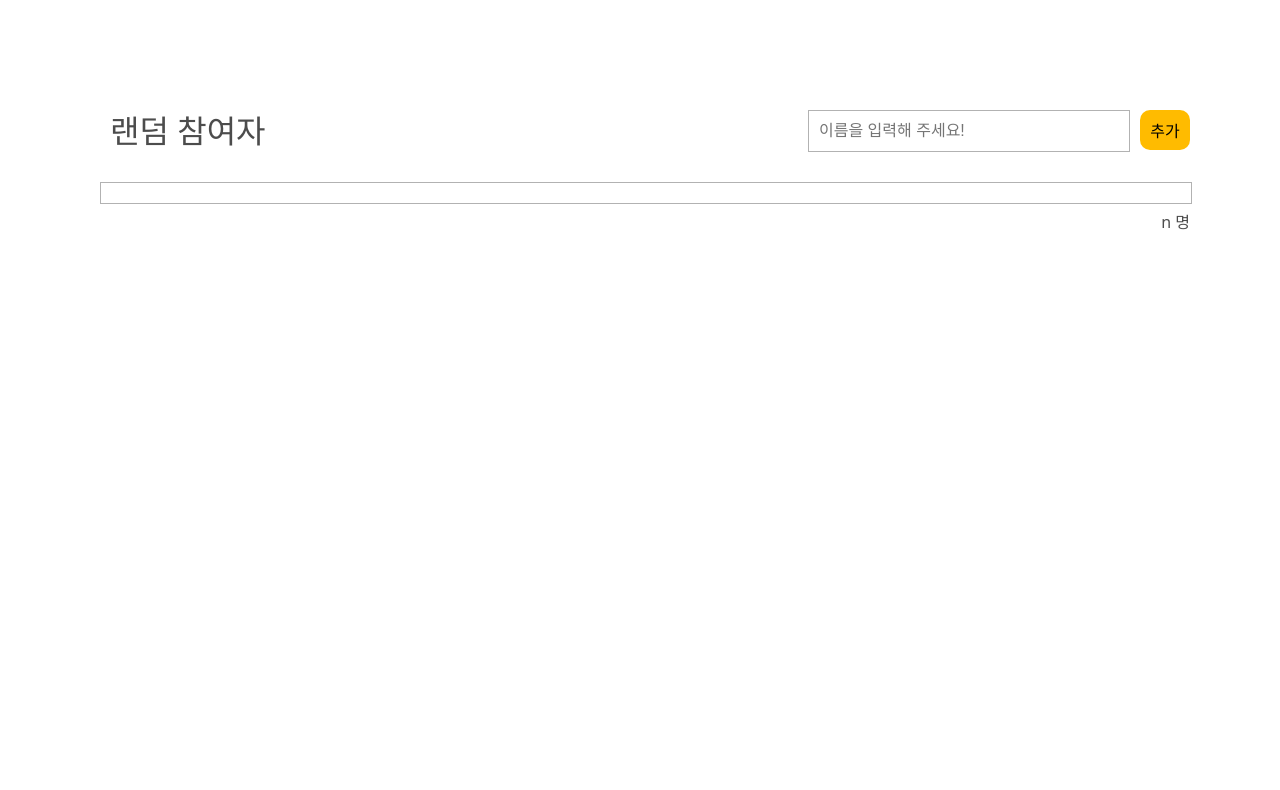
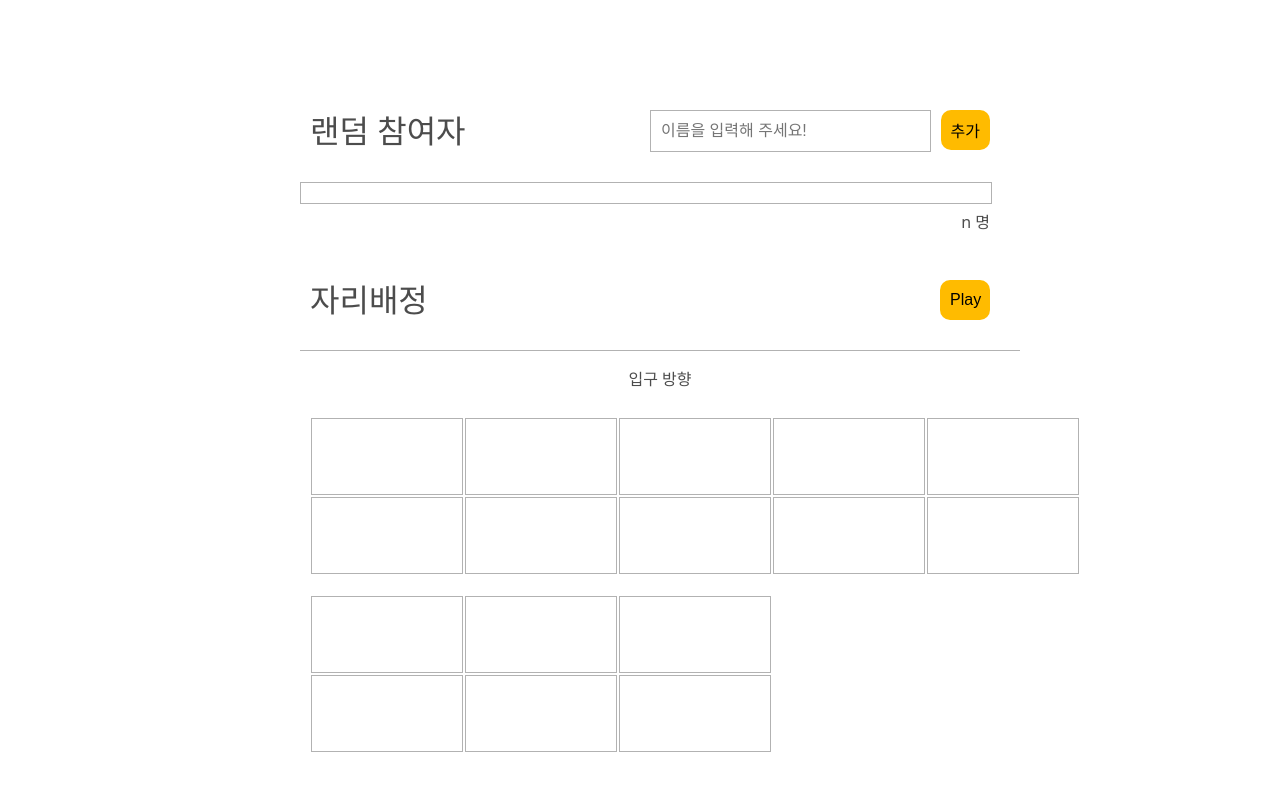
Before and after one commit to narin-ato/random-seats, a plain HTML site: page index.html in a window 1280 px wide. Drawn offline with Linux system fonts and the light colour scheme.

Commit message:
Added random seat features. Finished in JS.

```diff
--- a/index.html
+++ b/index.html
@@ -10,7 +10,7 @@
   <body>
     <main class="main-screen">
       <div class="parts-info">
-        <div class="parts-info__row">
+        <div class="parts-info__row row">
           <div class="parts-info__title">
             <h2>랜덤 참여자</h2>
           </div>
@@ -19,12 +19,63 @@
             <input type="submit" value="추가" />
           </form>
         </div>
-        <div class="parts-info__row">
+        <div class="parts-info__row row">
           <ul class="parts-info__list"></ul>
         </div>
-        <form class="parts-info__row">
+        <form class="parts-info__row row">
           <span class="parts-info__number">n 명</span>
         </form>
+      </div>
+      <div class="random-seats">
+        <div class="random-seats__row row">
+          <div class="random-seats__title">
+            <h2>자리배정</h2>
+          </div>
+          <form class="random-seats__form">
+            <input type="submit" value="Play" />
+          </form>
+        </div>
+        <div class="random-seats__row row">
+          <h4>입구 방향</h4>
+        </div>
+        <div class="random-seats__row row">
+          <div class="random-seats__column">
+            <div class="random-seats__row-in-column">
+              <div class="random-seats__seat"></div>
+              <div class="random-seats__seat"></div>
+              <div class="random-seats__seat"></div>
+            </div>
+            <div class="random-seats__row-in-column">
+              <div class="random-seats__seat"></div>
+              <div class="random-seats__seat"></div>
+              <div class="random-seats__seat"></div>
+            </div>
+          </div>
+          <div class="random-seats__column">
+            <div class="random-seats__row-in-column">
+              <div class="random-seats__seat"></div>
+              <div class="random-seats__seat"></div>
+            </div>
+            <div class="random-seats__row-in-column">
+              <div class="random-seats__seat"></div>
+              <div class="random-seats__seat"></div>
+            </div>
+          </div>
+        </div>
+        <div class="random-seats__row row">
+          <div class="random-seats__column">
+            <div class="random-seats__row-in-column">
+              <div class="random-seats__seat"></div>
+              <div class="random-seats__seat"></div>
+              <div class="random-seats__seat"></div>
+            </div>
+            <div class="random-seats__row-in-column">
+              <div class="random-seats__seat"></div>
+              <div class="random-seats__seat"></div>
+              <div class="random-seats__seat"></div>
+            </div>
+          </div>
+        </div>
       </div>
     </main>
     <script src="main.js"></script>
--- a/main.js
+++ b/main.js
@@ -3,6 +3,7 @@ const nameAddForm = document.querySelector(".parts-info__form");
 const nameInput = document.querySelector(".parts-info__form input:first-child");
 const nameList = document.querySelector(".parts-info__list");
 const totalNum = document.querySelector(".parts-info__number");
+const playBtnForm = document.querySelector(".random-seats__form");
 const NAME_KEY = "Modori members";
 
 let closeBtns = document.querySelectorAll(".parts-info__close-btn");
@@ -56,7 +57,6 @@ nameAddForm.addEventListener("submit", (event) => {
 });
 
 // 2. Delete participants
-
 function handleDelete(event) {
   const deleteElement = event.target.parentNode;
   const deleteName = event.target.parentNode.childNodes[0].innerText;
@@ -84,9 +84,48 @@ function countNumber() {
 
 //  4. Play Random seats
 
-// function handleRandomBtn(event) {
-//   if (savedName === null) {
-//     alert("이름을 먼저 추가하세요!")
-//   } else {
-//  }
-//}
+const seats = document.querySelectorAll(".random-seats__seat");
+
+function paintRandomSeats(seats, nameList) {
+  console.log("paint start!");
+  let seatNum = 0;
+  nameList.forEach((ownerName) => {
+    const seat = seats[seatNum];
+    if (seat.childNodes.length === 0) {
+      console.log("there is no data in localstorage!");
+      console.log(`${ownerName}`);
+      const newOwner = document.createElement("span");
+      seat.appendChild(newOwner);
+      newOwner.innerText = ownerName;
+    } else {
+      console.log("there is existing data in localstorage!");
+      console.log(`${ownerName}`);
+      seat.childNodes[0].innerHTML = ownerName;
+    }
+
+    seatNum++;
+  });
+}
+
+function shuffle(arr) {
+  console.log("Shuffle start!");
+  for (let i = arr.length - 1; i > 0; i--) {
+    const j = Math.floor(Math.random() * (i + 1));
+    [arr[i], arr[j]] = [arr[j], arr[i]];
+  }
+  // temp
+  console.log(arr);
+  //
+  paintRandomSeats(seats, arr);
+}
+
+function handleRandomBtn(e) {
+  e.preventDefault();
+  if (toSaveNewName.length === 0) {
+    alert("참여자 명단을 먼저 작성해주세요!");
+  } else {
+    shuffle(toSaveNewName);
+  }
+}
+
+playBtnForm.addEventListener("click", handleRandomBtn);
--- a/style.css
+++ b/style.css
@@ -19,30 +19,42 @@ body {
 }
 
 .main-screen {
-  margin: 100px 100px;
+  margin: 100px 300px;
 }
 
-.parts-info__row {
+/* Components */
+.row {
   width: 100%;
   display: flex;
-}
-
-.parts-info__row {
   padding: 10px 0px 10px 10px;
 }
 
-.parts-info__row:first-child {
+/* .parts-info__row {
+  width: 100%;
+  display: flex;
+  padding: 10px 0px 10px 10px;
+} */
+
+.parts-info {
+  margin-bottom: 30px;
+}
+
+.parts-info__row:first-child,
+.random-seats__row:first-child {
   align-items: center;
   margin-bottom: 20px;
 }
 
 .parts-info__title,
-.parts-info__form {
+.parts-info__form,
+.random-seats__title,
+.random-seats__form {
   display: flex;
   width: 50%;
 }
 
-.parts-info__form {
+.parts-info__form,
+.random-seats__form {
   justify-content: flex-end;
 }
 
@@ -59,7 +71,8 @@ body {
   border: 1px solid var(--key-color);
 }
 
-.parts-info__form input:last-child {
+.parts-info__form input:last-child,
+.random-seats__form input:last-child {
   width: 50px;
   height: 40px;
   padding: 5px 10px;
@@ -70,12 +83,14 @@ body {
   transition: var(--main-transition);
 }
 
-.parts-info__form input:nth-child(2):hover {
+.parts-info__form input:nth-child(2):hover,
+.random-seats__form input:last-child:hover {
   background-color: var(--key-color-opacity);
   cursor: pointer;
 }
 
-.parts-info__row h2 {
+.parts-info__row h2,
+.random-seats__row h2 {
   font-size: 32px;
 }
 
@@ -131,6 +146,34 @@ body {
   justify-content: flex-end;
 }
 
-.hidden {
-  display: none;
+.random-seats__row:nth-child(2) {
+  border-top: var(--main-border);
+  padding: 20px;
 }
+
+.random-seats__row {
+  display: flex;
+  justify-content: space-between;
+}
+
+.random-seats__row-in-column {
+  display: flex;
+}
+
+.random-seats__seat {
+  width: 150px;
+  height: 75px;
+  margin: 1px;
+  border: var(--main-border);
+}
+
+.random-seats__row:nth-child(2) {
+  display: flex;
+  justify-content: center;
+}
+
+.random-seats__seat {
+  display: flex;
+  justify-content: center;
+  align-items: center;
+}
```
